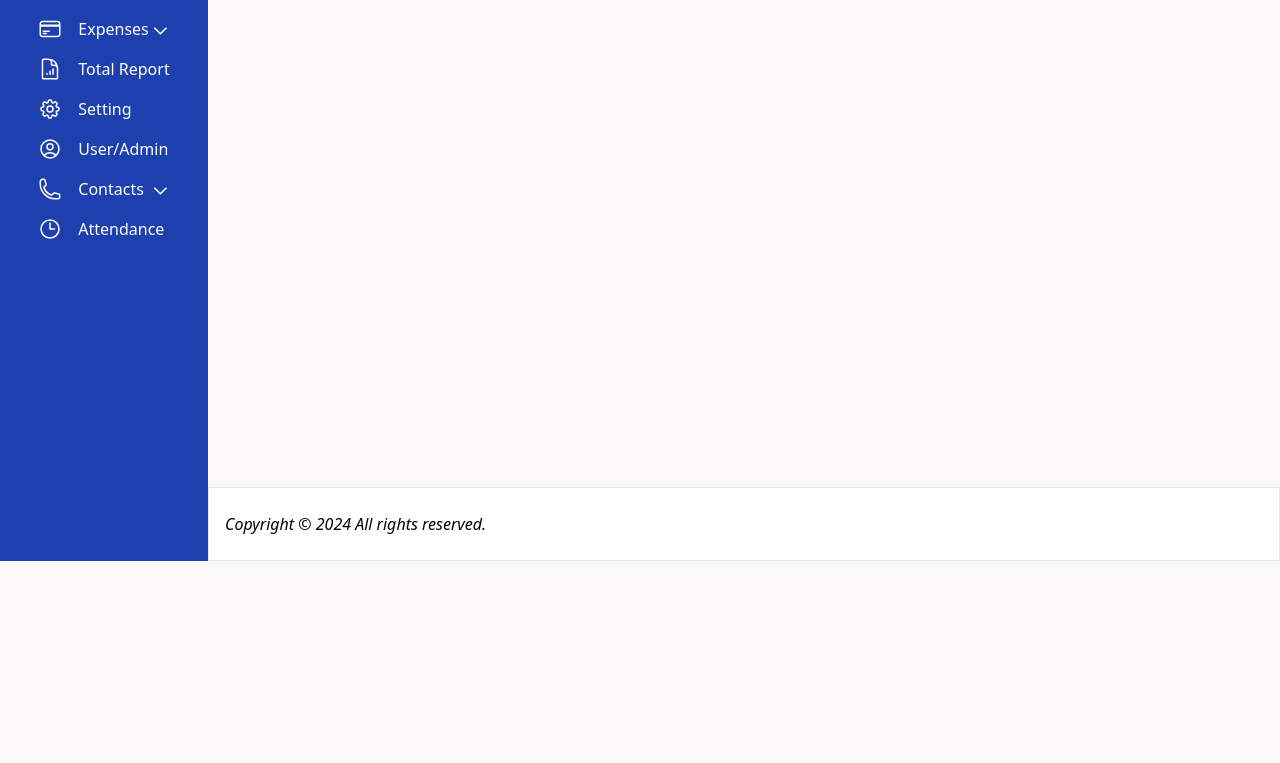
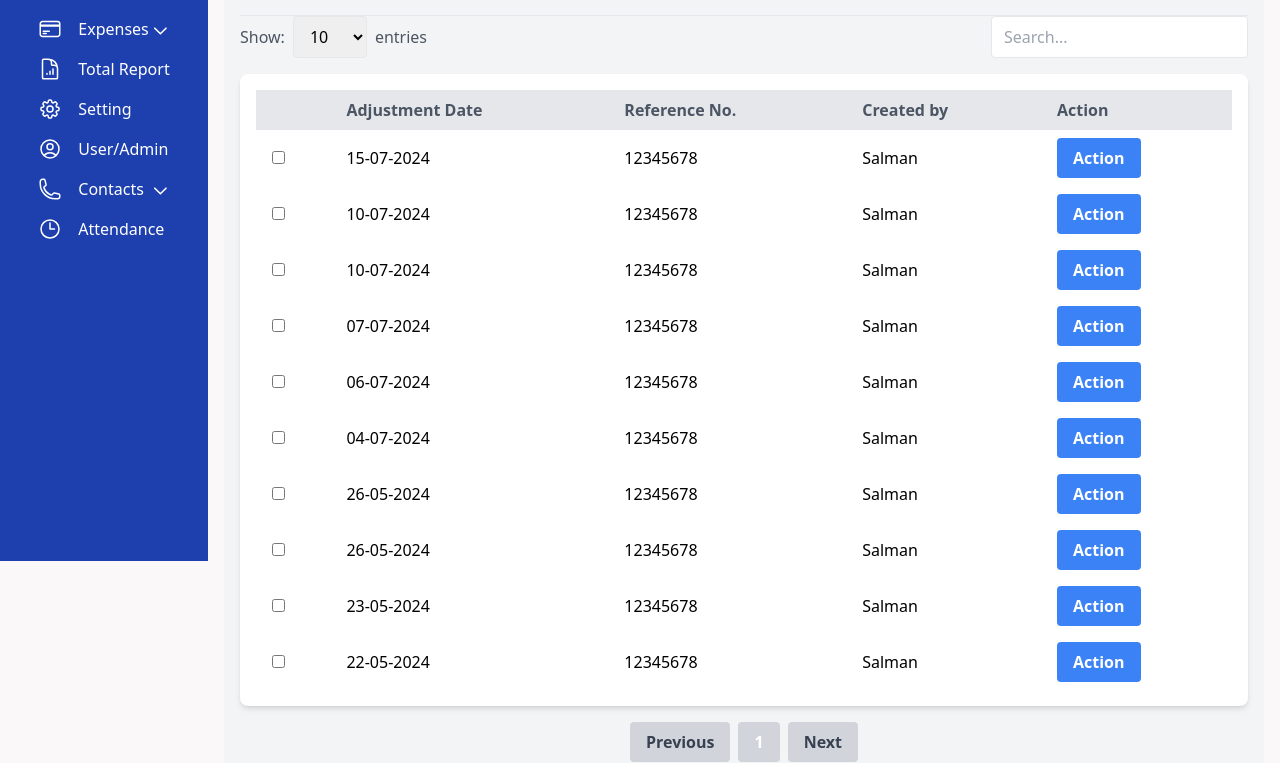
Before and after one commit to ashik12060/pos-site, a React (Create React App) app: page /stock in a window 1280 px wide. Shown: the part 239-1002 px from the top of the page. Before the commit the page ends 800 px from the top, so only its background shows below. Built offline with nearby package versions, Linux system fonts and the light colour scheme.

Commit message:
stock added

```diff
--- a/src/App.js
+++ b/src/App.js
@@ -11,7 +11,7 @@ import Header from "./components/Header/Header";
 import Purchase from "./components/NavBarAssets/Purchase";
 import Attendance from "./components/NavBarAssets/Attendance";
 import Expenses from "./components/NavBarAssets/Expenses";
-import Stock from "./components/NavBarAssets/Stock";
+import Stock from "./components/NavBarAssets/Stock/Stock";
 import TotalReport from "./components/NavBarAssets/TotalReport";
 import Setting from "./components/NavBarAssets/Setting";
 import UserAdmin from "./components/NavBarAssets/UserAdmin";
--- /dev/null
+++ b/src/components/NavBarAssets/Stock/Stock.js
@@ -0,0 +1,156 @@
+import React, { useState } from 'react';
+
+const Stock = () => {
+  const [entriesPerPage, setEntriesPerPage] = useState(10);
+  const [currentPage, setCurrentPage] = useState(1);
+  const [searchTerm, setSearchTerm] = useState('');
+
+  const entries = [
+    { adjustmentDate: '15-07-2024', referenceNo: '12345678', createdBy: 'Salman', action: 'Action' },
+    { adjustmentDate: '10-07-2024', referenceNo: '12345678', createdBy: 'Salman', action: 'Action' },
+    { adjustmentDate: '10-07-2024', referenceNo: '12345678', createdBy: 'Salman', action: 'Action' },
+    { adjustmentDate: '07-07-2024', referenceNo: '12345678', createdBy: 'Salman', action: 'Action' },
+    { adjustmentDate: '06-07-2024', referenceNo: '12345678', createdBy: 'Salman', action: 'Action' },
+    { adjustmentDate: '04-07-2024', referenceNo: '12345678', createdBy: 'Salman', action: 'Action' },
+    { adjustmentDate: '26-05-2024', referenceNo: '12345678', createdBy: 'Salman', action: 'Action' },
+    { adjustmentDate: '26-05-2024', referenceNo: '12345678', createdBy: 'Salman', action: 'Action' },
+    { adjustmentDate: '23-05-2024', referenceNo: '12345678', createdBy: 'Salman', action: 'Action' },
+    { adjustmentDate: '22-05-2024', referenceNo: '12345678', createdBy: 'Salman', action: 'Action' },
+    // Add more entries here
+  ];
+
+  const filteredEntries = entries.filter((entry) =>
+    entry.adjustmentDate.toLowerCase().includes(searchTerm.toLowerCase())
+  );
+
+  const indexOfLastEntry = currentPage * entriesPerPage;
+  const indexOfFirstEntry = indexOfLastEntry - entriesPerPage;
+  const currentEntries = filteredEntries.slice(indexOfFirstEntry, indexOfLastEntry);
+
+  const handlePageChange = (pageNumber) => {
+    setCurrentPage(pageNumber);
+  };
+
+  const handleEntriesPerPageChange = (event) => {
+    setEntriesPerPage(parseInt(event.target.value, 10));
+  };
+
+  return (
+    <div className="bg-gray-100 min-h-screen">
+      <div className="container mx-auto px-4 py-8">
+        <h1 className="text-2xl font-bold text-gray-800 mb-4">Stock Adjustment List</h1>
+        <div className="flex justify-between items-center mb-4">
+          <div>
+            <label htmlFor="warehouse" className="text-gray-600">Warehouse:</label>
+            <select id="warehouse" className="border rounded px-3 py-2 mt-1">
+              <option value="all">-All Warehouses-</option>
+
+            </select>
+          </div>
+          <div>
+            <button
+              className="bg-blue-500 hover:bg-blue-700 text-white font-bold py-2 px-4 rounded"
+              onClick={() => {}}
+            >
+              New Stock Adjustment
+            </button>
+
+          </div>
+
+        </div>
+        <hr />
+        <div className="flex justify-between items-center mb-4">
+          <div className="flex items-center">
+            <label htmlFor="entriesPerPage" className="text-gray-600 mr-2">Show:</label>
+            <select
+              id="entriesPerPage"
+              value={entriesPerPage}
+              onChange={handleEntriesPerPageChange}
+              className="border rounded px-3 py-2"
+            >
+              <option value="10">10</option>
+              <option value="25">25</option>
+              <option value="50">50</option>
+              <option value="100">100</option>
+            </select>
+            <span className="text-gray-600 ml-2">entries</span>
+          </div>
+          <div>
+            <input
+              type="text"
+              placeholder="Search..."
+              className="border rounded px-3 py-2"
+              value={searchTerm}
+              onChange={(e) => setSearchTerm(e.target.value)}
+            />
+          </div>
+        </div>
+        <div className="bg-white rounded-lg shadow-md p-4">
+          <table className="w-full table-auto">
+            <thead>
+              <tr className="bg-gray-200 text-gray-600 text-left">
+                <th className="px-4 py-2"></th>
+                <th className="px-4 py-2">Adjustment Date</th>
+                <th className="px-4 py-2">Reference No.</th>
+                <th className="px-4 py-2">Created by</th>
+                <th className="px-4 py-2">Action</th>
+              </tr>
+            </thead>
+            <tbody>
+              {currentEntries.map((entry, index) => (
+                <tr key={index} className="hover:bg-gray-100">
+                  <td className="px-4 py-2">
+                    <input type="checkbox" className="form-checkbox" />
+                  </td>
+                  <td className="px-4 py-2">{entry.adjustmentDate}</td>
+                  <td className="px-4 py-2">{entry.referenceNo}</td>
+                  <td className="px-4 py-2">{entry.createdBy}</td>
+                  <td className="px-4 py-2">
+                    <button
+                      className="bg-blue-500 hover:bg-blue-700 text-white font-bold py-2 px-4 rounded"
+                      onClick={() => {}}
+                    >
+                      Action
+                    </button>
+                  </td>
+                </tr>
+              ))}
+            </tbody>
+          </table>
+        </div>
+        <div className="mt-4 flex justify-center items-center">
+          <button
+            className="bg-gray-300 hover:bg-gray-400 text-gray-700 font-bold py-2 px-4 rounded mr-2"
+            onClick={() => handlePageChange(currentPage - 1)}
+            disabled={currentPage === 1}
+          >
+            Previous
+          </button>
+          {Array.from({ length: Math.ceil(filteredEntries.length / entriesPerPage) }).map((_, index) => (
+            <button
+              key={index}
+              className={`bg-gray-300 hover:bg-gray-400 text-gray-700 font-bold py-2 px-4 rounded mr-2 ${
+                currentPage === index + 1 ? 'bg-blue-500 text-white' : ''
+              }`}
+              onClick={() => handlePageChange(index + 1)}
+            >
+              {index + 1}
+            </button>
+          ))}
+          <button
+            className="bg-gray-300 hover:bg-gray-400 text-gray-700 font-bold py-2 px-4 rounded"
+            onClick={() => handlePageChange(currentPage + 1)}
+            disabled={currentPage === Math.ceil(filteredEntries.length / entriesPerPage)}
+          >
+            Next
+          </button>
+        </div>
+        <p className="mt-4 text-gray-600 text-center">
+          Showing {indexOfFirstEntry + 1} to {indexOfLastEntry} of {filteredEntries.length} entries
+        </p>
+      </div>
+    </div>
+  );
+};
+
+export default Stock;
--- a/src/components/Sidebar/Sidebar.js
+++ b/src/components/Sidebar/Sidebar.js
@@ -1,5 +1,5 @@
-import React, { useState } from 'react';
-import { Link } from 'react-router-dom';
+import React, { useState } from "react";
+import { Link } from "react-router-dom";
 import {
   HomeIcon,
   ShoppingBagIcon,
@@ -10,7 +10,7 @@ import {
   UserCircleIcon,
   PhoneIcon,
   ClockIcon,
-} from '@heroicons/react/24/outline';
+} from "@heroicons/react/24/outline";
 
 const Sidebar = ({ isOpen, toggleSidebar }) => {
   const [isContactsOpen, setIsContactsOpen] = useState(false);
@@ -32,12 +32,18 @@ const Sidebar = ({ isOpen, toggleSidebar }) => {
   };
 
   return (
-    <aside className={`fixed top-0 left-0 h-full bg-blue-800 text-white transition-all duration-300 transform ${isOpen ? 'w-52' : 'w-16'} overflow-hidden`}>
+    <aside
+      className={`fixed top-0 left-0 h-full bg-blue-800 text-white transition-all duration-300 transform ${
+        isOpen ? "w-52" : "w-16"
+      } overflow-hidden`}
+    >
       <nav className="flex flex-col items-center p-4">
         <div className="flex flex-col items-center mt-28">
           <Link
             to="/dashboard"
-            className={`flex items-center py-2 ${isOpen ? 'justify-start' : 'justify-center'} w-full`}
+            className={`flex items-center py-2 ${
+              isOpen ? "justify-start" : "justify-center"
+            } w-full`}
           >
             {isOpen ? (
               <>
@@ -49,9 +55,10 @@ const Sidebar = ({ isOpen, toggleSidebar }) => {
             )}
           </Link>
 
-
-         <div
-            className={`flex items-center py-2 ${isOpen ? 'justify-start' : 'justify-center'} w-full cursor-pointer`}
+          <div
+            className={`flex items-center py-2 ${
+              isOpen ? "justify-start" : "justify-center"
+            } w-full cursor-pointer`}
             onClick={togglePurchase}
           >
             {isOpen ? (
@@ -81,80 +88,51 @@ const Sidebar = ({ isOpen, toggleSidebar }) => {
 
           {isPurchaseOpen && (
             <ul className="flex flex-col mt-2 w-full">
-              <li className={`flex items-center  px-4 ${isOpen ? 'justify-start' : 'justify-center'} w-full`}>
+              <li
+                className={`flex items-center  px-4 ${
+                  isOpen ? "justify-start" : "justify-center"
+                } w-full`}
+              >
                 <Link to="/new-purchase" className="flex items-center w-full">
                   <span className="ml-4">New Purchases</span>
                 </Link>
               </li>
-              <li className={`flex items-center  px-4 ${isOpen ? 'justify-start' : 'justify-center'} w-full`}>
+              <li
+                className={`flex items-center  px-4 ${
+                  isOpen ? "justify-start" : "justify-center"
+                } w-full`}
+              >
                 <Link to="/purchase-list" className="flex items-center w-full">
-                  <span className="ml-4">Purchases List
-                  </span>
+                  <span className="ml-4">Purchases List</span>
                 </Link>
               </li>
             </ul>
           )}
 
-{/*  */}
+          {/*  */}
 
-<div
-            className={`flex items-center py-2 ${isOpen ? 'justify-start' : 'justify-center'} w-full cursor-pointer`}
-            onClick={toggleStock}
+
+          <Link
+            to="/stock"
+            className={`flex items-center py-2 ${isOpen ? 'justify-start' : 'justify-center'} w-full`}
           >
             {isOpen ? (
               <>
-                <ArchiveBoxIcon className="h-6 w-6 mr-4" />
+               <CreditCardIcon className="h-6 w-6 mr-4" />
                 <span>Stock</span>
               </>
             ) : (
-              <ArchiveBoxIcon className="h-6 w-6" />
+              <CreditCardIcon className="h-6 w-6 mr-4" />
             )}
-            {isOpen && (
-              <svg
-                className="h-4 w-4 ml-auto transform rotate-90"
-                viewBox="0 0 20 20"
-                fill="none"
-                stroke="currentColor"
-              >
-                <path
-                  strokeLinecap="round"
-                  strokeLinejoin="round"
-                  strokeWidth={2}
-                  d="M9 5l7 7-7 7"
-                />
-              </svg>
-            )}
-          </div>
-
-          {isStockOpen && (
-            <ul className="flex flex-col mt-2 w-full">
-              <li className={`flex items-center  px-4 ${isOpen ? 'justify-start' : 'justify-center'} w-full`}>
-                <Link to="/stock" className="flex items-center w-full">
-                  <span className="ml-4">Categories</span>
-                </Link>
-              </li>
-              <li className={`flex items-center  px-4 ${isOpen ? 'justify-start' : 'justify-center'} w-full`}>
-                <Link to="/contacts" className="flex items-center w-full">
-                  <span className="ml-4">Product list
-                  </span>
-                </Link>
-              </li>
-              <li className={`flex items-center  px-4 ${isOpen ? 'justify-start' : 'justify-center'} w-full`}>
-                <Link to="/contacts" className="flex items-center w-full">
-                  <span className="ml-4">Stock Report
-                  </span>
-                </Link>
-              </li>
-            </ul>
-          )}
-
-
+          </Link>
 
 
 
           {/* expenses starts */}
           <div
-            className={`flex items-center py-2 ${isOpen ? 'justify-start' : 'justify-center'} w-full cursor-pointer`}
+            className={`flex items-center py-2 ${
+              isOpen ? "justify-start" : "justify-center"
+            } w-full cursor-pointer`}
             onClick={toggleExpenses}
           >
             {isOpen ? (
@@ -184,29 +162,33 @@ const Sidebar = ({ isOpen, toggleSidebar }) => {
 
           {isExpensesOpen && (
             <ul className="flex flex-col mt-2 w-full">
-              <li className={`flex items-center  px-4 ${isOpen ? 'justify-start' : 'justify-center'} w-full`}>
+              <li
+                className={`flex items-center  px-4 ${
+                  isOpen ? "justify-start" : "justify-center"
+                } w-full`}
+              >
                 <Link to="/contacts" className="flex items-center w-full">
                   <span className="ml-4">Expenses list</span>
                 </Link>
               </li>
-              <li className={`flex items-center  px-4 ${isOpen ? 'justify-start' : 'justify-center'} w-full`}>
+              <li
+                className={`flex items-center  px-4 ${
+                  isOpen ? "justify-start" : "justify-center"
+                } w-full`}
+              >
                 <Link to="/contacts" className="flex items-center w-full">
-                  <span className="ml-4">Category list
-                  </span>
+                  <span className="ml-4">Category list</span>
                 </Link>
               </li>
             </ul>
           )}
           {/* expenses ended */}
 
-
-
-
-
-
           <Link
             to="/total-report"
-            className={`flex items-center py-2 ${isOpen ? 'justify-start' : 'justify-center'} w-full`}
+            className={`flex items-center py-2 ${
+              isOpen ? "justify-start" : "justify-center"
+            } w-full`}
           >
             {isOpen ? (
               <>
@@ -219,7 +201,9 @@ const Sidebar = ({ isOpen, toggleSidebar }) => {
           </Link>
           <Link
             to="/setting"
-            className={`flex items-center py-2 ${isOpen ? 'justify-start' : 'justify-center'} w-full`}
+            className={`flex items-center py-2 ${
+              isOpen ? "justify-start" : "justify-center"
+            } w-full`}
           >
             {isOpen ? (
               <>
@@ -232,7 +216,9 @@ const Sidebar = ({ isOpen, toggleSidebar }) => {
           </Link>
           <Link
             to="/user-admin"
-            className={`flex items-center py-2 ${isOpen ? 'justify-start' : 'justify-center'} w-full`}
+            className={`flex items-center py-2 ${
+              isOpen ? "justify-start" : "justify-center"
+            } w-full`}
           >
             {isOpen ? (
               <>
@@ -246,7 +232,9 @@ const Sidebar = ({ isOpen, toggleSidebar }) => {
 
           {/* Contacts Dropdown */}
           <div
-            className={`flex items-center py-2 ${isOpen ? 'justify-start' : 'justify-center'} w-full cursor-pointer`}
+            className={`flex items-center py-2 ${
+              isOpen ? "justify-start" : "justify-center"
+            } w-full cursor-pointer`}
             onClick={toggleContacts}
           >
             {isOpen ? (
@@ -276,12 +264,20 @@ const Sidebar = ({ isOpen, toggleSidebar }) => {
 
           {isContactsOpen && (
             <ul className="flex flex-col mt-2 w-full">
-              <li className={`flex items-center  px-4 ${isOpen ? 'justify-start' : 'justify-center'} w-full`}>
+              <li
+                className={`flex items-center  px-4 ${
+                  isOpen ? "justify-start" : "justify-center"
+                } w-full`}
+              >
                 <Link to="/contacts" className="flex items-center w-full">
                   <span className="ml-4">Contacts</span>
                 </Link>
               </li>
-              <li className={`flex items-center  px-4 ${isOpen ? 'justify-start' : 'justify-center'} w-full`}>
+              <li
+                className={`flex items-center  px-4 ${
+                  isOpen ? "justify-start" : "justify-center"
+                } w-full`}
+              >
                 <Link to="/contacts" className="flex items-center w-full">
                   <span className="ml-4">Contacts</span>
                 </Link>
@@ -293,7 +289,9 @@ const Sidebar = ({ isOpen, toggleSidebar }) => {
 
           <Link
             to="/attendance"
-            className={`flex items-center py-2 ${isOpen ? 'justify-start' : 'justify-center'} w-full`}
+            className={`flex items-center py-2 ${
+              isOpen ? "justify-start" : "justify-center"
+            } w-full`}
           >
             {isOpen ? (
               <>
```
Also changed, not shown: src/components/NavBarAssets/Stock.js (deleted, +0 -9 lines).
